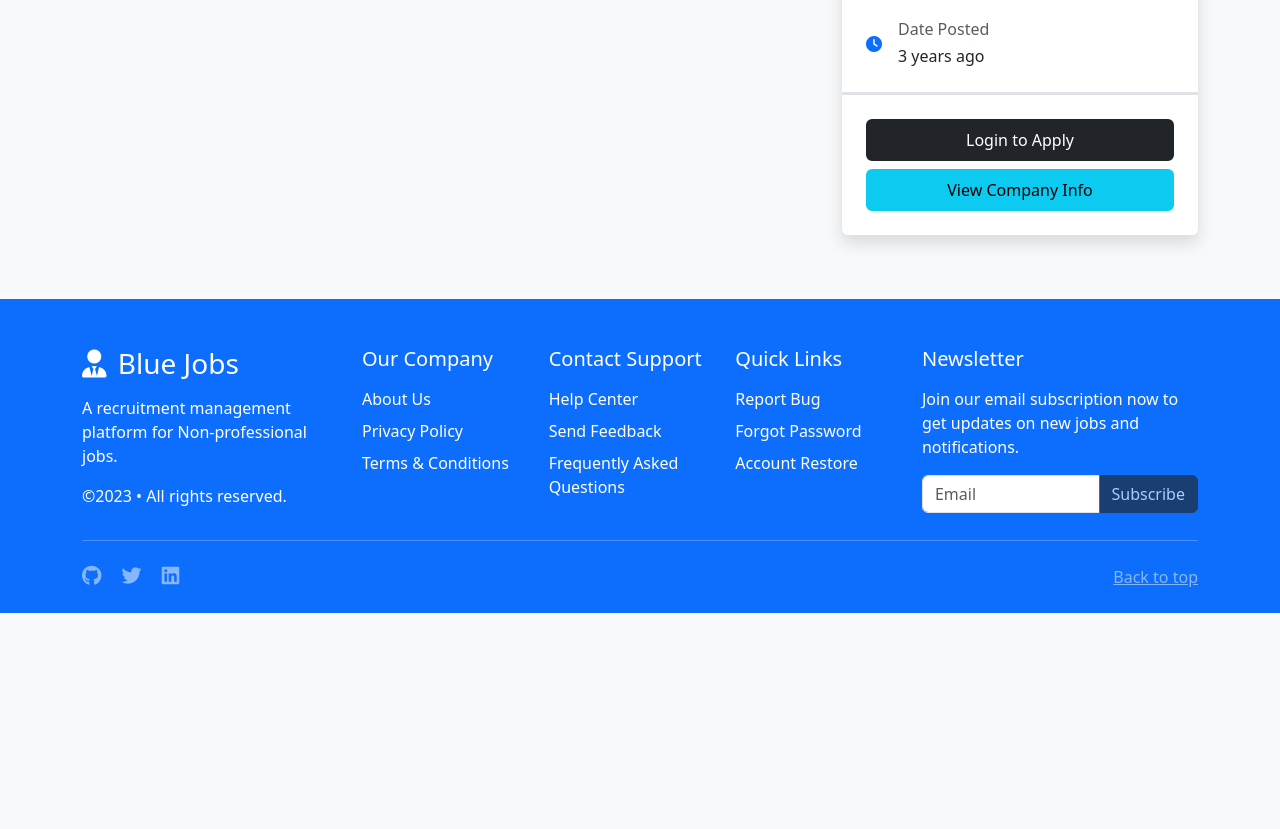
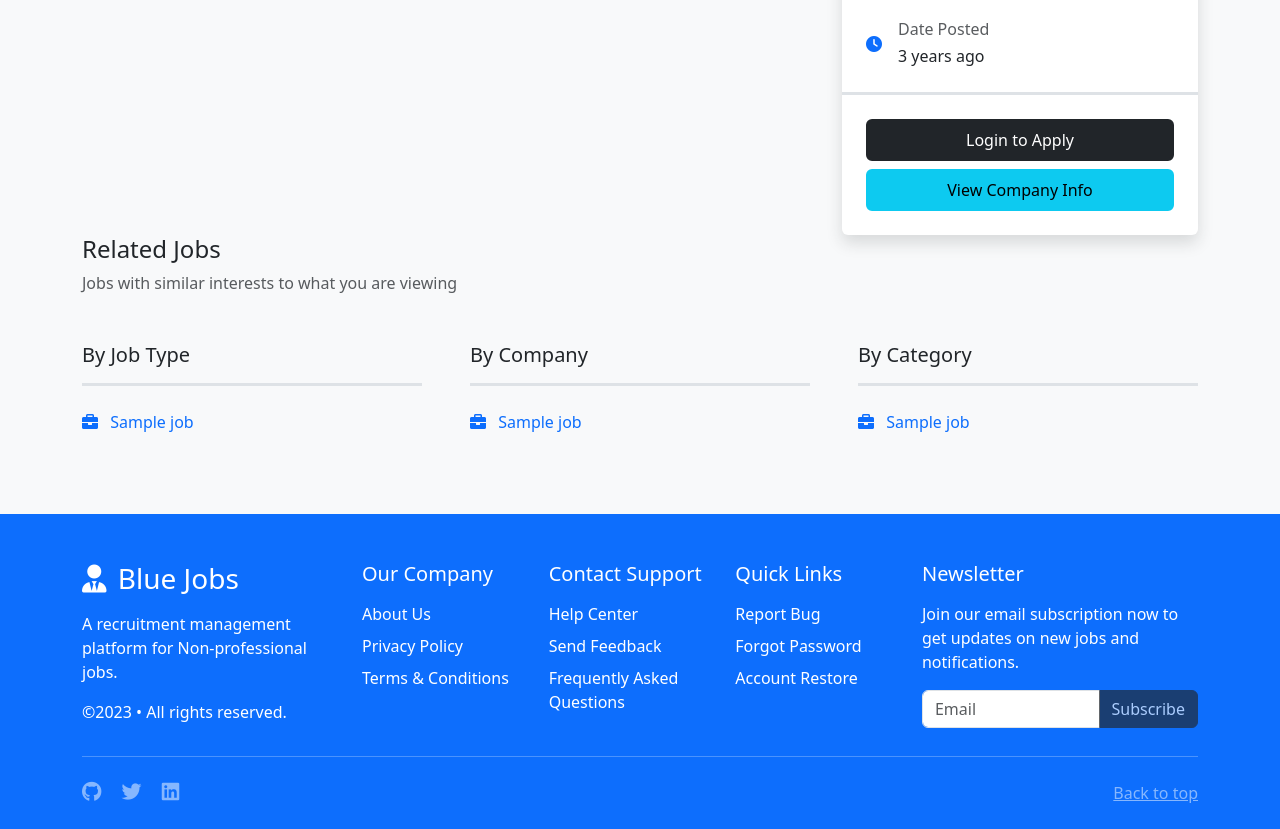
Before and after one commit to Pythonian/django_jobs, a Django app: template templates/jobs/detail.html in a window 1280 px wide. Shown: the part 669-1498 px from the top of the page. Before the commit the page ends 1282 px from the top, so only its background shows below. Run offline with Django 4.2, Linux system fonts and the light colour scheme; tables that the repository leaves empty hold one stand-in row (values such as "Sample post"); the template is opened without the code that fills it: values that come from a table or form of the project are taken from there, most other values are stand-ins (such as "Sample title", 1, 10 or a date in 2020); data that the repository does not hold is empty; some libraries are stand-ins or nearby versions.

Commit message:
related job querysets

```diff
--- a/apps/core/utils.py
+++ b/apps/core/utils.py
@@ -26,7 +26,3 @@ def mk_paginator(request, items, num_items):
 def image_path(instance, filename):
     imagename, extension = filename.split(".")
     return f"category/{instance.id}.{extension}"
-
-
-def is_valid_query_paramter(param):
-    return param != '' and param is not None
--- a/templates/jobs/detail.html
+++ b/templates/jobs/detail.html
@@ -160,6 +160,58 @@
                 </div>
             </div>
         </div>
+
+        <h4>Related Jobs</h4>
+        <p class="text-muted mb-5">Jobs with similar interests to what you are viewing</p>
+
+        <div class="row g-5">
+            <div class="col-lg-4 col-sm-6">
+                <div class="mb-4">
+                    <h5>By Job Type</h5>
+                    <div class="border-bottom border-3 mt-3"></div>
+                </div>
+                <ul class="list-unstyled">
+                    {% for job in related_jobs_by_job_type %}
+                    <li class="mb-3">
+                        <a href="{{ job.get_absolute_url }}" class="text-decoration-none">
+                            <i class="fa-solid fa-briefcase me-2"></i> {{ job.title }}
+                        </a>
+                    </li>
+                    {% endfor %}
+                </ul>
+            </div>
+            <div class="col-lg-4 col-sm-6">
+                <div class="mb-4">
+                    <h5>By Company</h5>
+                    <div class="border-bottom border-3 mt-3"></div>
+                </div>
+                <ul class="list-unstyled">
+                    {% for job in related_jobs_by_company %}
+                    <li class="mb-3">
+                        <a href="{{ job.get_absolute_url }}" class="text-decoration-none">
+                            <i class="fa-solid fa-briefcase me-2"></i> {{ job.title }}
+                        </a>
+                    </li>
+                    {% endfor %}
+                </ul>
+            </div>
+            <div class="col-lg-4 col-sm-6">
+                <div class="mb-4">
+                    <h5>By Category</h5>
+                    <div class="border-bottom border-3 mt-3"></div>
+                </div>
+                <ul class="list-unstyled">
+                    {% for job in similar_jobs_by_category %}
+                    <li class="mb-3">
+                        <a href="{{ job.get_absolute_url }}" class="text-decoration-none">
+                            <i class="fa-solid fa-briefcase me-2"></i> {{ job.title }}
+                        </a>
+                    </li>
+                    {% endfor %}
+                </ul>
+            </div>
+        </div>
+
     </div>
 </section>
 {% include 'modals/apply.html' %}
--- a/templates/jobs/list.html
+++ b/templates/jobs/list.html
@@ -146,6 +146,7 @@
 
                         <button class="btn btn-primary" type="submit"><i class="fa-solid fa-filter me-1"></i> Advanced
                             Filter</button>
+                        <a href="{% url 'jobs:list' %}" class="btn btn-dark" type="submit"><i class="fa-solid fa-refresh"></i></a>
                     </form>
                 </div>
             </aside>
```
Also changed, not shown: apps/accounts/decorators.py (+14 -0 lines), apps/jobs/views.py (+14 -9 lines).
